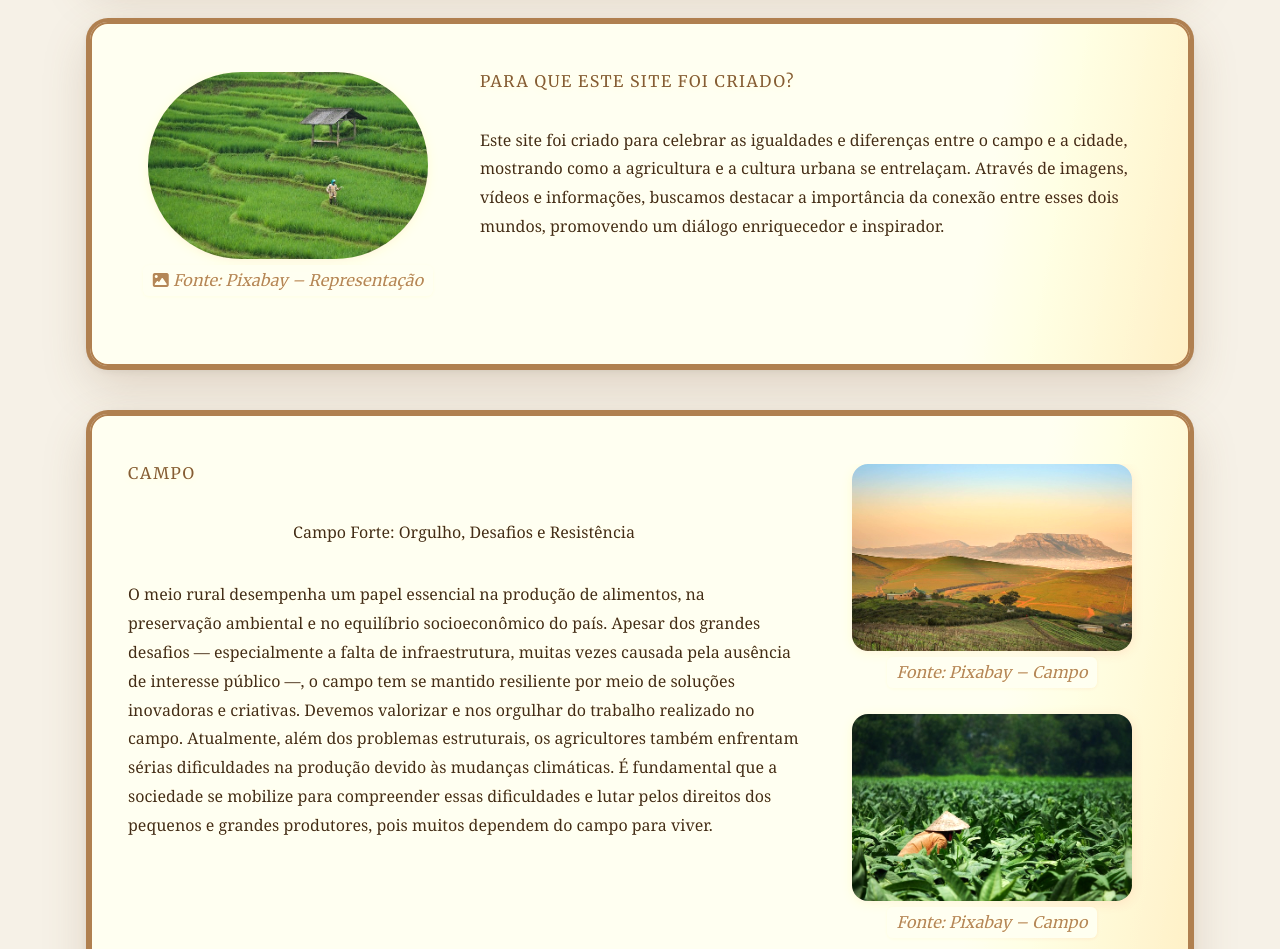
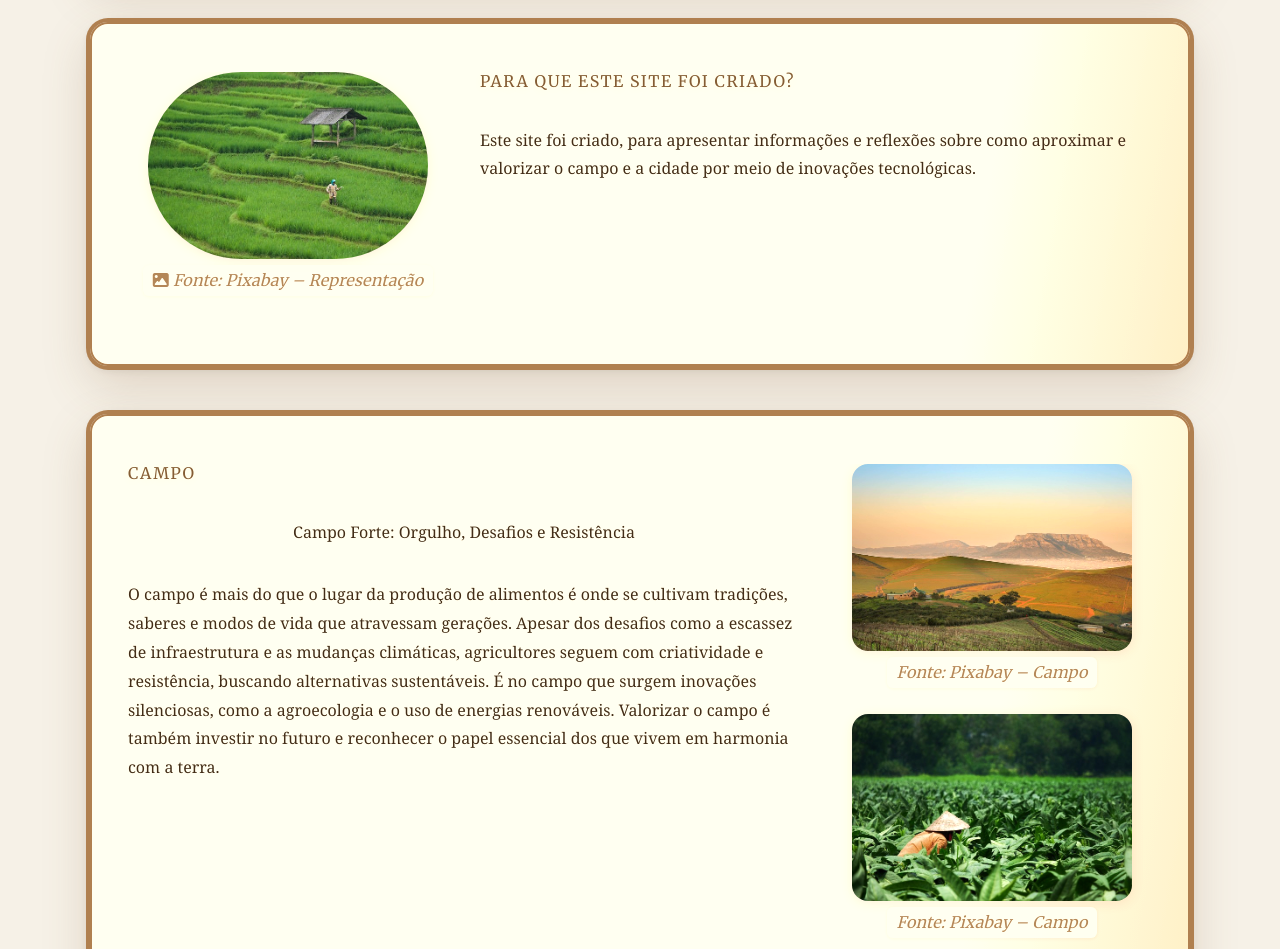
Before and after one commit to naomialves/agrinho, a plain HTML site: page index.html in a window 1280 px wide. Shown: the part 1180-2129 px from the top of the page. Drawn offline with nearby package versions, Linux system fonts and the light colour scheme.

Commit message:
Update index.html

```diff
--- a/index.html
+++ b/index.html
@@ -119,7 +119,7 @@
                 </div>
                 <div class="secao-texto-bloco">
                     <h2>Para que este site foi criado?</h2>
-                    <p>Este site foi criado para celebrar as igualdades e diferenças entre o campo e a cidade, mostrando como a agricultura e a cultura urbana se entrelaçam. Através de imagens, vídeos e informações, buscamos destacar a importância da conexão entre esses dois mundos, promovendo um diálogo enriquecedor e inspirador.</p>
+                    <p>Este site foi criado, para apresentar informações e reflexões sobre como aproximar e valorizar o campo e a cidade por meio de inovações tecnológicas.</p>
                 </div>
             </div>
         </section>
@@ -129,7 +129,7 @@
                 <div class="secao-texto-bloco">
                     <h2 class="text-center">Campo</h2>
                     <p class="text-center">Campo Forte: Orgulho, Desafios e Resistência</p>
-                    <p>O meio rural desempenha um papel essencial na produção de alimentos, na preservação ambiental e no equilíbrio socioeconômico do país. Apesar dos grandes desafios — especialmente a falta de infraestrutura, muitas vezes causada pela ausência de interesse público —, o campo tem se mantido resiliente por meio de soluções inovadoras e criativas. Devemos valorizar e nos orgulhar do trabalho realizado no campo. Atualmente, além dos problemas estruturais, os agricultores também enfrentam sérias dificuldades na produção devido às mudanças climáticas. É fundamental que a sociedade se mobilize para compreender essas dificuldades e lutar pelos direitos dos pequenos e grandes produtores, pois muitos dependem do campo para viver.</p>
+                    <p>O campo é mais do que o lugar da produção de alimentos  é onde se cultivam tradições, saberes e modos de vida que atravessam gerações. Apesar dos desafios como a escassez de infraestrutura e as mudanças climáticas, agricultores seguem com criatividade e resistência, buscando alternativas sustentáveis. É no campo que surgem inovações silenciosas, como a agroecologia e o uso de energias renováveis. Valorizar o campo é também investir no futuro e reconhecer o papel essencial dos que vivem em harmonia com a terra.</p>
                 </div>
                 <div class="secao-img-bloco" data-aos="zoom-in">
                     <figure>
```
